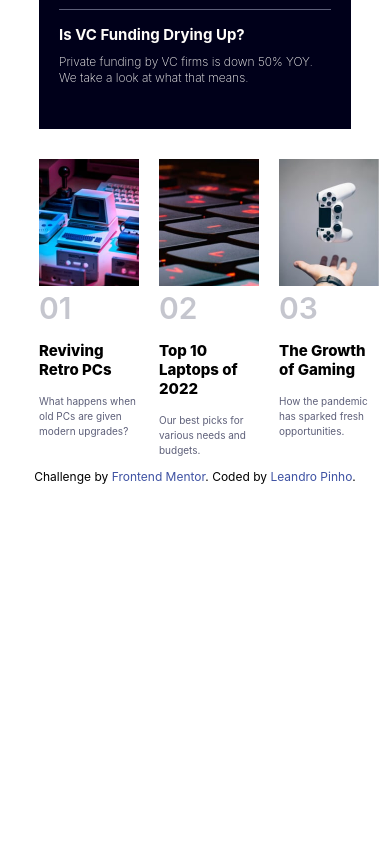
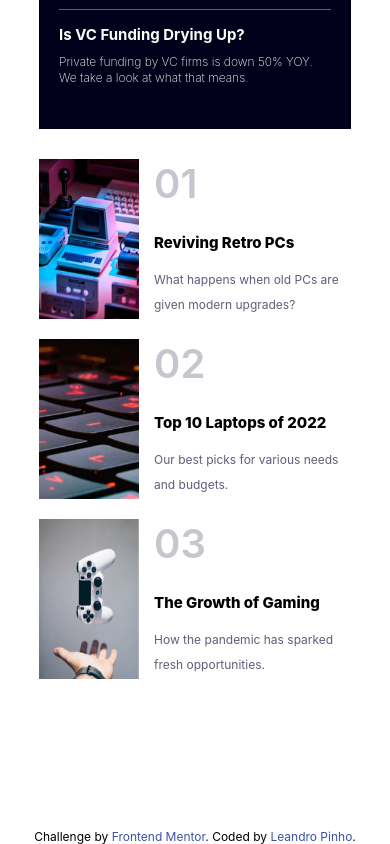
Before and after one commit to Leandro-Pinho/News-Letters, a plain HTML site: page index.html in a window 390 px wide. Shown: the part 1108-1952 px from the top of the page. Before the commit the page ends 1592 px from the top, so only its background shows below. Drawn offline with Linux system fonts and the light colour scheme.

Commit message:
ultimos ajustes

```diff
--- a/style.css
+++ b/style.css
@@ -76,7 +76,7 @@ main {
 
 .section-main .info h1 {
     flex-basis: 50%;
-    font-size: 60px;
+    font-size: 65px;
     line-height: 60px;
 }
 
@@ -307,8 +307,29 @@ nav .icon {
         width: 100%;
     }
 
+    .cards {
+        display: block;
+        width: 100%;
+    }
+
     .card {
-        display: block;
+        display: flex;
+        width: 80%;
+        margin: 20px auto;
+    }
+
+    .card span {
+        font-size: 40px;
+    }
+
+    .card h2 {
+        font-size: 15px;
+        margin-top: 25px;
+    }
+
+    .card p {
+        font-size: 12px;
+        line-height: 25px;
     }
 
     .attribution {
```
